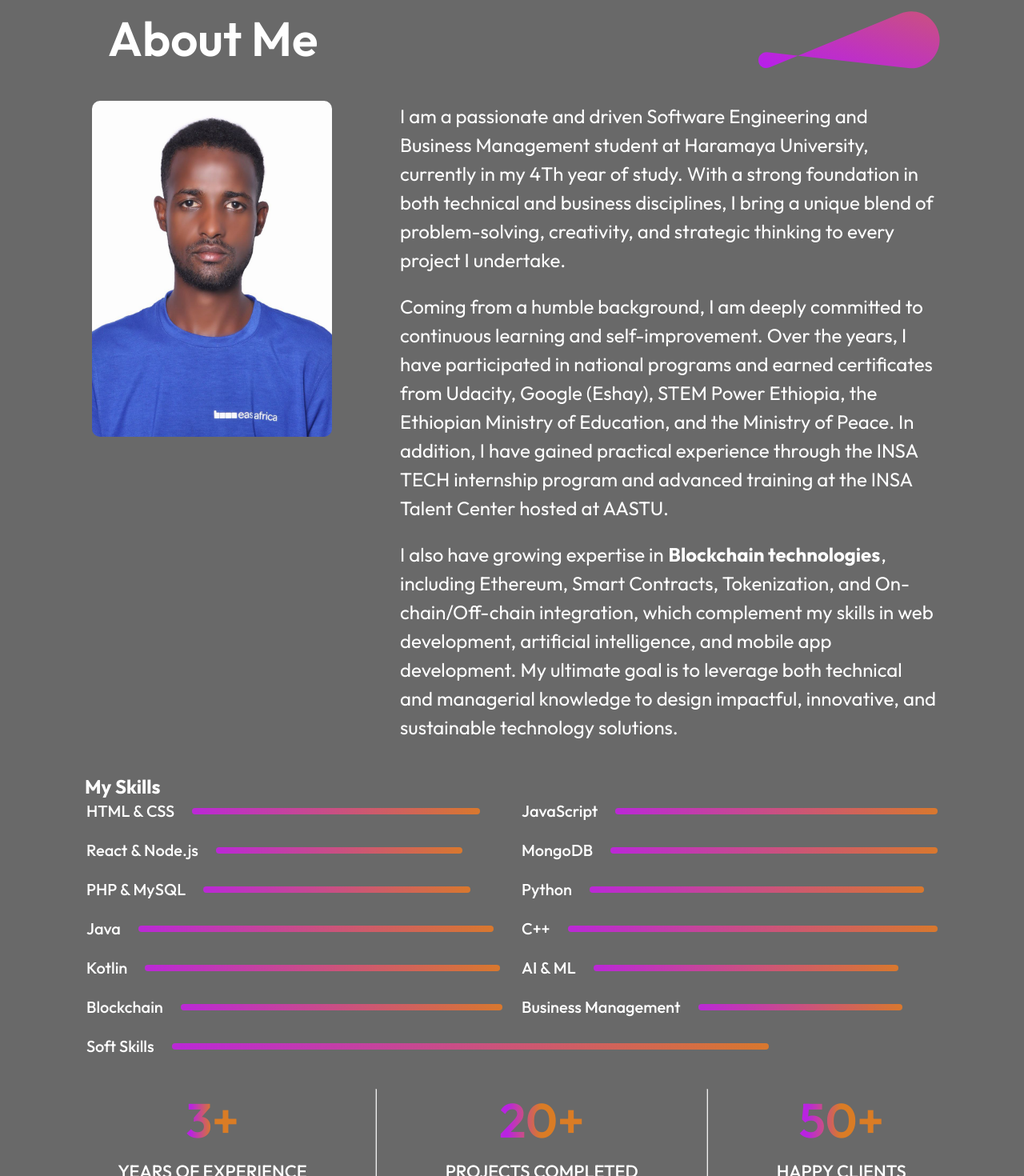
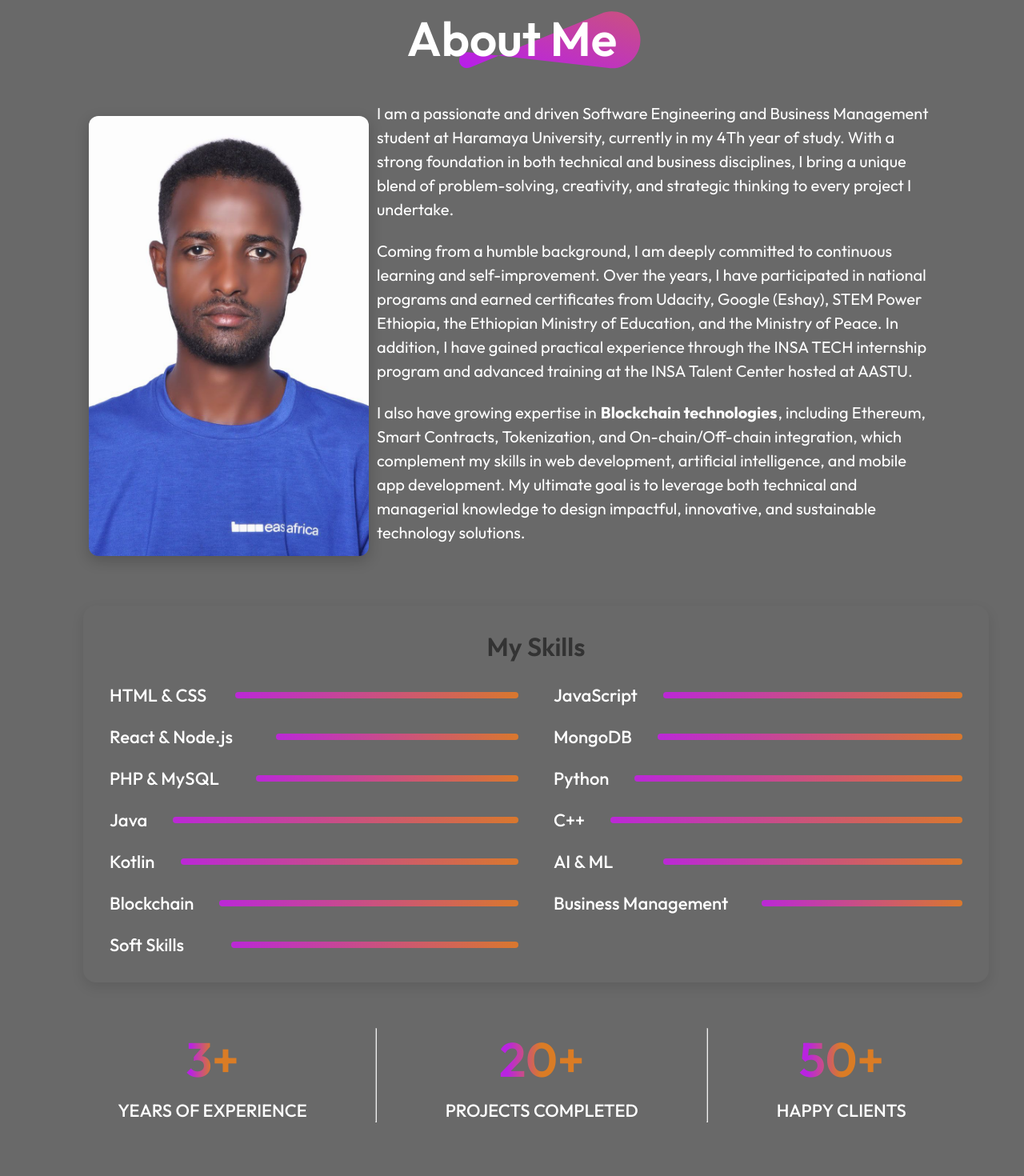
Before and after one commit to Gemtessa09/second, a React (Vite) app: page / in a window 1280 px wide. Shown: the part 1080-2550 px from the top of the page at 80% size. Built offline with nearby package versions, Linux system fonts and the light colour scheme.

Commit message:
Update About.css

```diff
--- a/src/components/About/About.css
+++ b/src/components/About/About.css
@@ -1,4 +1,3 @@
-/* Main container */
 .about {
     display: flex;
     flex-direction: column;
@@ -8,16 +7,14 @@
     gap: 35px;
 }
 
-/* Title */
 .about-title {
     position: relative;
-  width: 100%;
 }
 
 .about-title h1 {
+    padding: 0px 30px;
     font-size: 60px;
     font-weight: 600;
-  padding: 0 30px;
 }
 
 .about-title img {
@@ -27,73 +24,85 @@
     z-index: -1;
 }
 
-/* Sections: left + right */
 .about-sections {
     display: flex;
-  gap: 80px;
-  width: 100%;
+    gap: 5px;
+    align-items: flex-start;
 }
 
 .about-left img {
-  width: 300px;
-  height: 420px;
-  margin-left: 10px;
-  border-radius: 10px;
+    width: 350px;
+    height: 550px;
+    margin-left: 5px;
+    margin-top: 20px;
+    border-radius: 12px;
+    object-fit: cover;
+    box-shadow: 0 6px 18px rgba(0, 0, 0, 0.2);
 }
 
 .about-right {
     display: flex;
     flex-direction: column;
     gap: 40px;
+}
+
+.about-para {
+    display: flex;
+    font-size: 20px;
+    gap: 20px;
+    flex-direction: column;
+    line-height: 1.5;
+}
+
+/*  Detached Skills Section */
+.about-skills-container {
+    width: 100%;
+    margin: 20px auto;
+    padding: 30px;
+    border-radius: 16px;
+    box-shadow: 0 6px 16px rgba(0, 0, 0, 0.1);
+}
+
+.about-skills-container h2 {
+    font-size: 32px;
+    font-weight: 600;
+    margin-bottom: 25px;
+    text-align: center;
+    color: #333;
+}
+
+.about-skills {
+    display: grid;
+    grid-template-columns: 1fr 1fr; /* 2 columns on large screens */
+    gap: 20px 40px;
+}
+
+.about-skill {
+    display: flex;
+    align-items: center;
+    gap: 30px;
+    transition: 0.3s;
+    font-size: 22px;
+    font-weight: 500;
+}
+
+.about-skill p {
     flex: 1;
 }
 
-/* Paragraphs */
-.about-para {
-  display: flex;
-  flex-direction: column;
-  gap: 20px;
-  font-size: 24px;
-  line-height: 1.5;
+.about-skill hr {
+    width: 50%;
+    height: 8px;
+    background: linear-gradient(264deg, #DA7C25 -5.09%, #B923E1 106.28%);
+    border: none;
+    border-radius: 50px;
 }
 
-/* Skills title */
-.skills-title {
-  text-align: center;
-  font-size: 36px;
-  font-weight: 600;
-  margin-bottom: 20px;
-  width: 100%;
+.about-skill:hover {
+    transform: scale(1.05);
 }
 
-/* Skills container */
-.about-skills {
-  display: flex;
-  flex-wrap: wrap;
-  gap: 20px;
-  margin-top: 0;
-}
-
-.about-skill {
-  flex: 1 1 45%;     /* 2 per row on desktop */
-  display: flex;
-  align-items: center;
-  gap: 20px;
-  transition: 0.3s;
-  min-width: 250px;
-  font-size: 20px;
-  font-weight: 500;
-}
-
-.about-skill hr {
-  width: 85%;         /* fixed width 85% of container */
-  height: 8px;
-  border: none;
-  border-radius: 50px;
-  background: linear-gradient(264deg, #DA7C25 -5.09%, #B923E1 106.28%);
-}
-
-/* Achievements */
+/* Achievements Section */
 .about-achievements {
     display: flex;
     width: 100%;
@@ -122,21 +131,16 @@
     font-weight: 500;
 }
 
-/* Hover Effects */
-.about-skill:hover {
-  transform: scale(1.05);
-}
-
 .about-achievement:hover {
     transform: scale(1.12);
 }
 
-/* Responsive: max-width 768px */
-@media (max-width: 768px) {
+/* Responsive Design */
+@media(max-width: 768px) {
     .about {
+        gap: 60px;
         margin: 40px 20px;
-    align-items: flex-start;
-    gap: 60px;
+        align-items: start;
     }
 
     .about-title h1 {
@@ -145,55 +149,54 @@
     }
 
     .about-title img {
-    width: 120px;
+        width: 130px;
         right: -20px;
     }
 
     .about-sections {
-    flex-direction: column; /* stack vertically */
+        flex-direction: column;
         gap: 40px;
     }
 
-  .about-left img {
-    width: 200px;
-    height: auto;
-    margin: 0 auto;
+    .about-left {
+        display: none;
     }
 
     .about-para {
         font-size: 18px;
-    line-height: 28px;
+        line-height: 32px;
     }
 
-  /* Skills stack vertically */
+    .about-skills-container {
+        width: 100%;
+        padding: 20px;
+    }
+
     .about-skills {
-    flex-direction: column;
+        grid-template-columns: 1fr; /* 1 column on mobile */
     }
 
     .about-skill {
-    flex: 1 1 100%;  /* full width */
+        gap: 15px;
         font-size: 18px;
-    gap: 15px;
     }
 
     .about-skill hr {
-    width: 85%;
         height: 6px;
     }
 
-  /* Achievements */
     .about-achievements {
         flex-direction: column;
-    align-items: center;
-    gap: 20px;
+        gap: 30px;
     }
 
     .about-achievement h1 {
         font-size: 34px;
+        font-weight: 700;
     }
 
     .about-achievement p {
+        text-align: center;
         font-size: 16px;
-    text-align: center;
     }
 }
```
Lines whose indentation alone changed are shown as unchanged.
